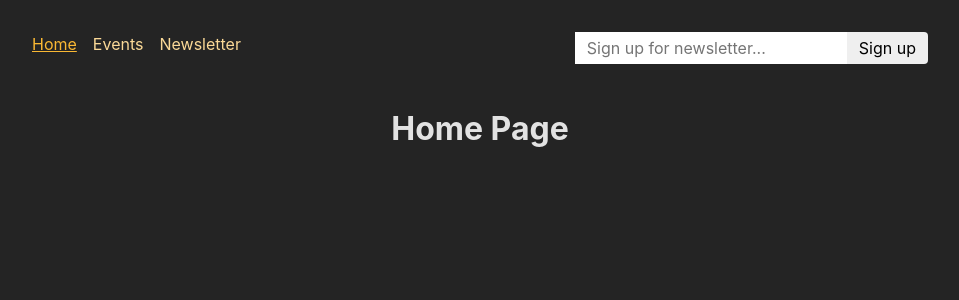
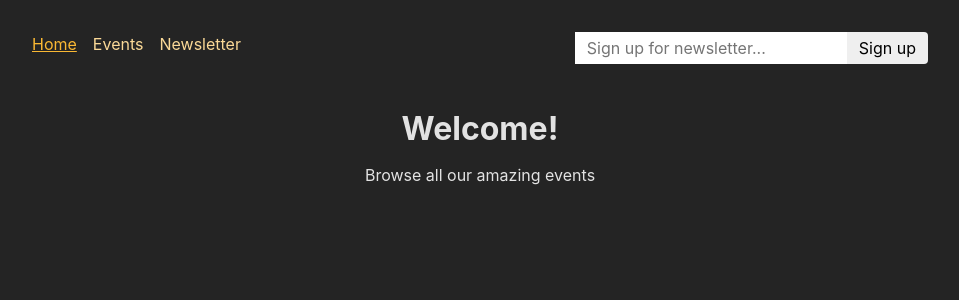
Before and after one commit to Oxana2014/EventSPA, a React (Create React App) app in the folder frontend/: page / in a window 1280 px wide. Shown: the top 300 px of the page, without its empty margins (160-1119 px from the left). Built offline with nearby package versions, Linux system fonts and the light colour scheme.

Commit message:
Add home welcome content

```diff
--- a/frontend/src/pages/Home.js
+++ b/frontend/src/pages/Home.js
@@ -1,3 +1,7 @@
+import PageContent from "../components/PageContent";
+
 export default function HomePage() {
-    return <h1>Home Page</h1>
+    return <PageContent title="Welcome!" >
+        <p> Browse all our amazing events</p>
+    </PageContent>
 }
```
